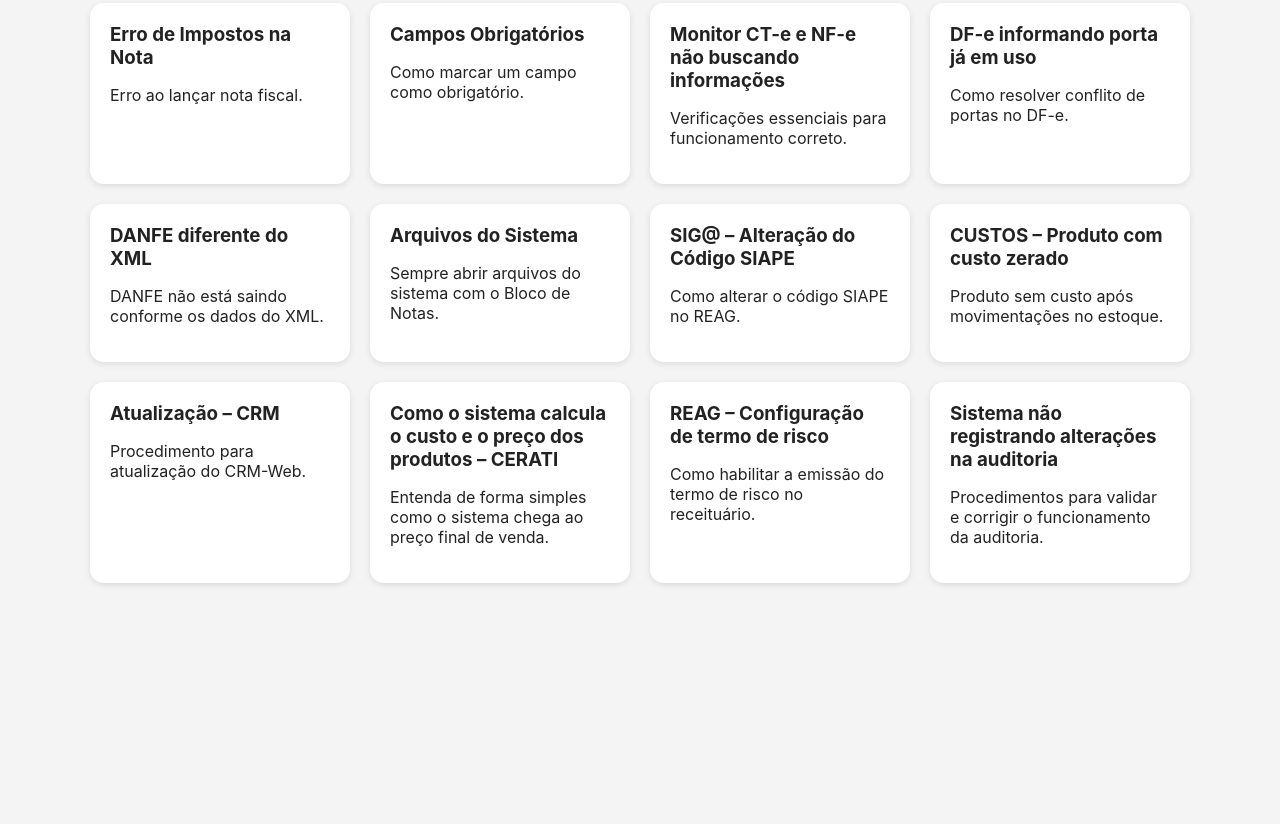
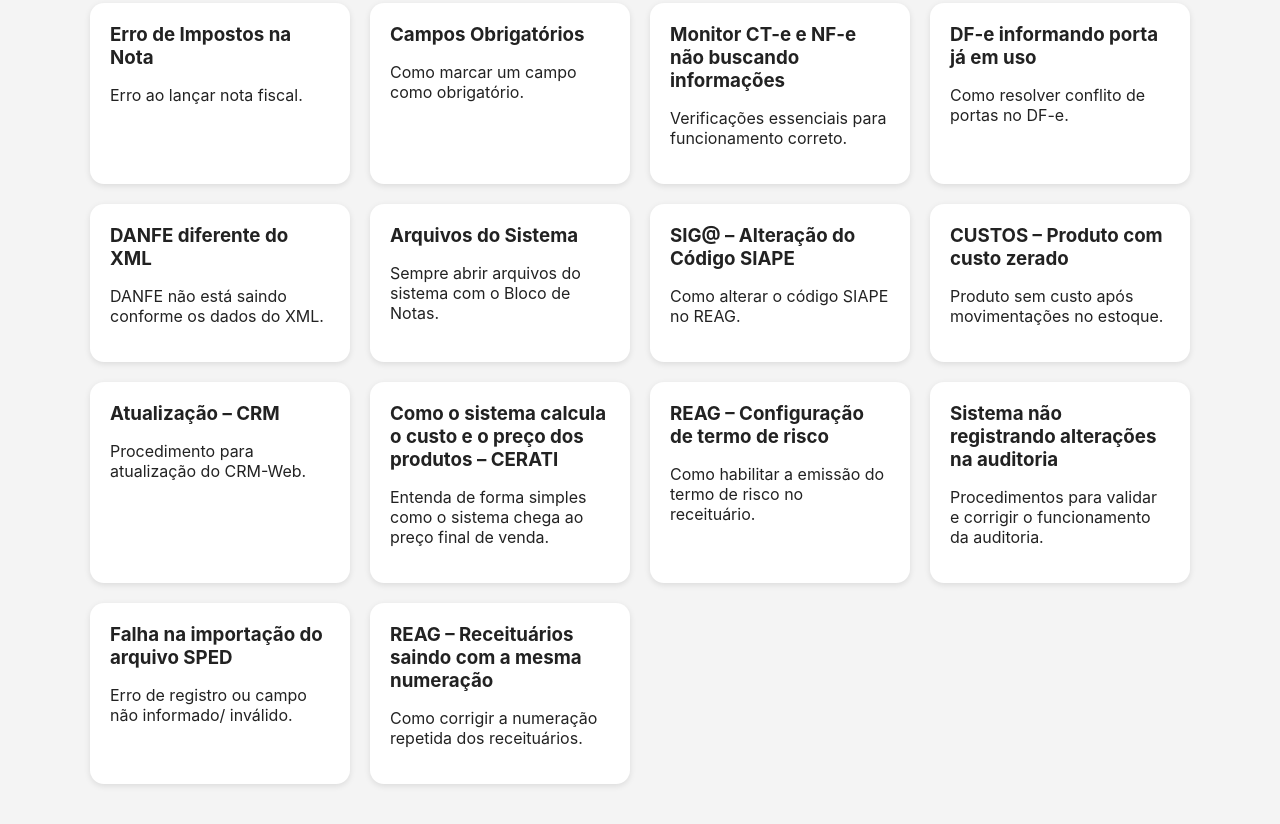
Before and after one commit to MP-AgroTech/central-de-ajuda, a plain HTML site: page index.html in a window 1280 px wide. Shown: the part 764-1588 px from the top of the page. Before the commit the page ends 1387 px from the top, so only its background shows below. Drawn offline with Linux system fonts and the light colour scheme.

Commit message:
Update index.html

```diff
--- a/index.html
+++ b/index.html
@@ -135,6 +135,16 @@
   <h3>Sistema não registrando alterações na auditoria</h3>
   <p>Procedimentos para validar e corrigir o funcionamento da auditoria.</p>
 </div>
+<div class="card" data-text="falha importação sped erro registro campo inválido mercadorias duplicadas" onclick="openDetail('d22')">
+  <h3>Falha na importação do arquivo SPED</h3>
+  <p>Erro de registro ou campo não informado/ inválido.</p>
+</div>
+<div class="card" data-text="reag receituários mesma numeração reutilizar numeração receita" onclick="openDetail('d23')">
+  <h3>REAG – Receituários saindo com a mesma numeração</h3>
+  <p>Como corrigir a numeração repetida dos receituários.</p>
+</div>
+
+
 
 
 
@@ -379,6 +389,31 @@ d21:`<h2>Sistema não registrando alterações na auditoria</h2>
        <li>Reiniciar também o serviço <strong>ActiveMQ</strong>;</li>
        <li>Validar se as <strong>alterações passaram a ser registradas corretamente</strong>.</li>
      </ol>`,
+d22:`<h2>Falha na importação do arquivo SPED</h2>
+     <p>
+       Caso ocorra erro na importação do SPED, como <strong>registro ou campo não informado</strong>
+       ou <strong>campo inválido</strong> relacionado a algum item, siga os passos abaixo para correção:
+     </p>
+     <ol>
+       <li>Acessar o <strong>SPED</strong>;</li>
+       <li>Ir em <strong>Menu &gt; Cadastros Específicos &gt; Mercadorias e Serviços &gt; Mercadorias/Alterações</strong>;</li>
+       <li>Localizar e <strong>excluir registros de produtos duplicados</strong>;</li>
+       <li>Após a exclusão, realizar novamente a <strong>importação do arquivo SPED</strong>.</li>
+     </ol>`,
+d23:`<h2>REAG – Receituários saindo com a mesma numeração</h2>
+     <p>
+       Para corrigir o problema de <strong>receituários sendo emitidos com a mesma numeração</strong>,
+       siga os passos abaixo:
+     </p>
+     <ol>
+       <li>Acessar o <strong>REAG</strong>;</li>
+       <li>Ir em <strong>Configurações &gt; Configurações &gt; REAG</strong>;</li>
+       <li>Acessar a aba <strong>Receita</strong>;</li>
+       <li>Localizar a opção <strong>Reutilizar Numeração Receita</strong>;</li>
+       <li>Marcar a opção como <strong>NÃO</strong>;</li>
+       <li>Salvar as alterações e realizar um novo teste de emissão do receituário.</li>
+     </ol>`
+
 
 
 };
```
